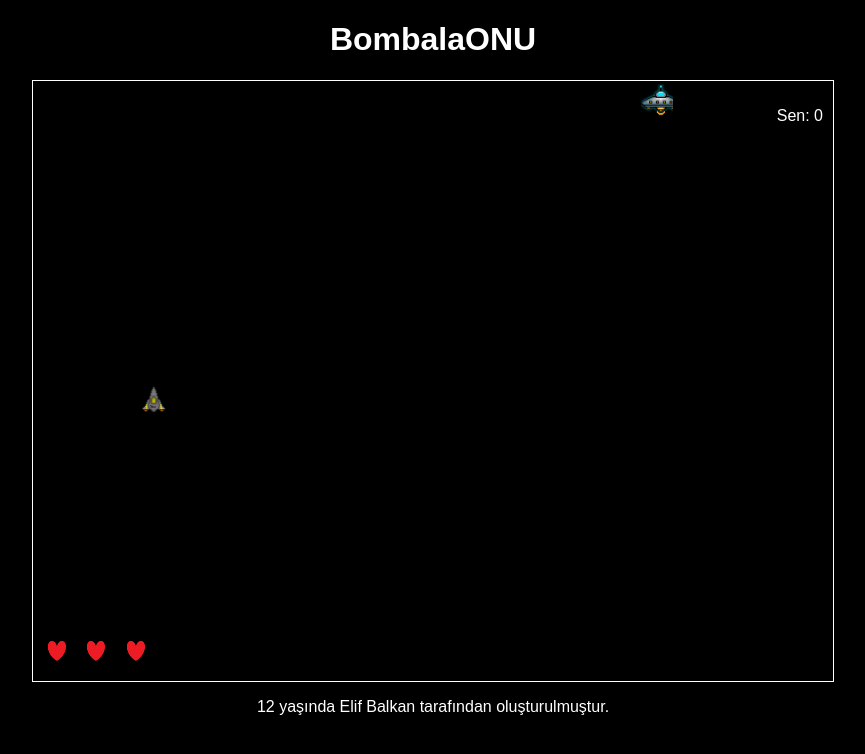
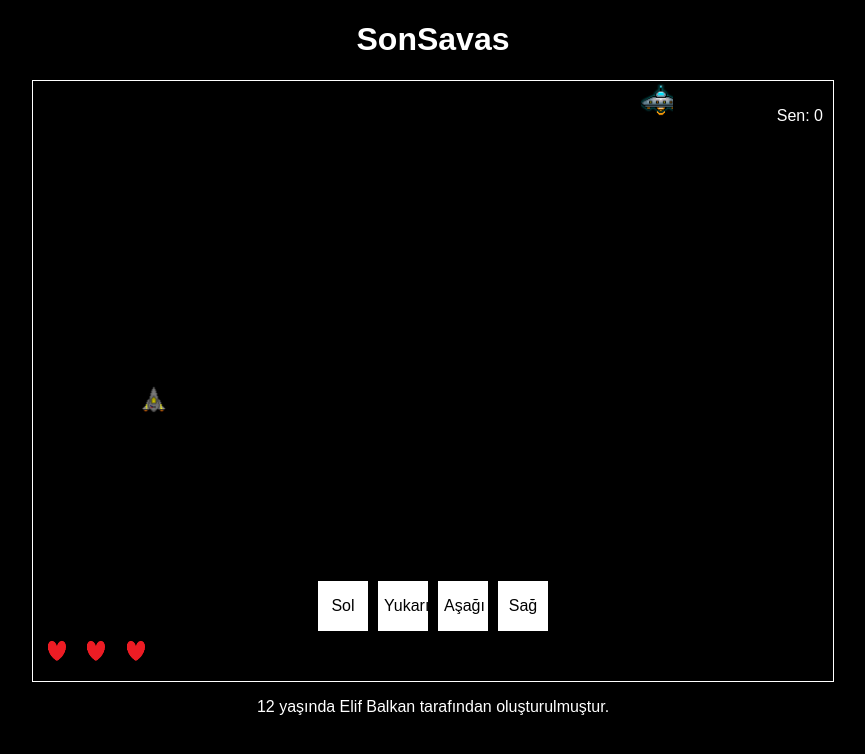
Before and after one commit to Balkanuz/SonSavas, a plain HTML site: page index.html in a window 1280 px wide. Shown: the whole page, without its empty margins (207-1072 px from the left). Drawn offline with Linux system fonts and the light colour scheme.

Commit message:
Add files via upload

```diff
--- a/index.html
+++ b/index.html
@@ -1,11 +1,11 @@
 <!DOCTYPE html>
 <html>
 <head>
-  <title>BombalaONU</title>
+  <title>SonSavas</title> <!-- Sitenizin başlık etiketini burada güncelleyin -->
   <link rel="stylesheet" type="text/css" href="styles.css">
 </head>
 <body>
-  <h1>BombalaONU</h1>
+  <h1>SonSavas</h1> <!-- Başlık etiketini burada da güncelleyin -->
   <div id="oyun">
     <div id="skor-tablo">
       <p>Sen: <span id="skor1">0</span></p>
@@ -15,6 +15,12 @@
       <img src="kalp.png" class="can">
       <img src="kalp.png" class="can">
     </div>
+    <div id="dokunmatik-yon-tuslari">
+      <button id="sol">Sol</button>
+      <button id="yukari">Yukarı</button>
+      <button id="asagi">Aşağı</button>
+      <button id="sag">Sağ</button>
+    </div>
   </div>
   <script src="oyun.js"></script>
   <footer>
--- a/styles.css
+++ b/styles.css
@@ -59,3 +59,22 @@ body {
 .kapali {
   opacity: 0.2;
 }
+
+#dokunmatik-yon-tuslari {
+  position: absolute;
+  bottom: 50px;
+  left: 50%;
+  transform: translateX(-50%);
+  display: flex;
+  gap: 10px;
+}
+
+#dokunmatik-yon-tuslari button {
+  width: 50px;
+  height: 50px;
+  background-color: white;
+  border: none;
+  color: black;
+  font-size: 16px;
+  cursor: pointer;
+}
```
